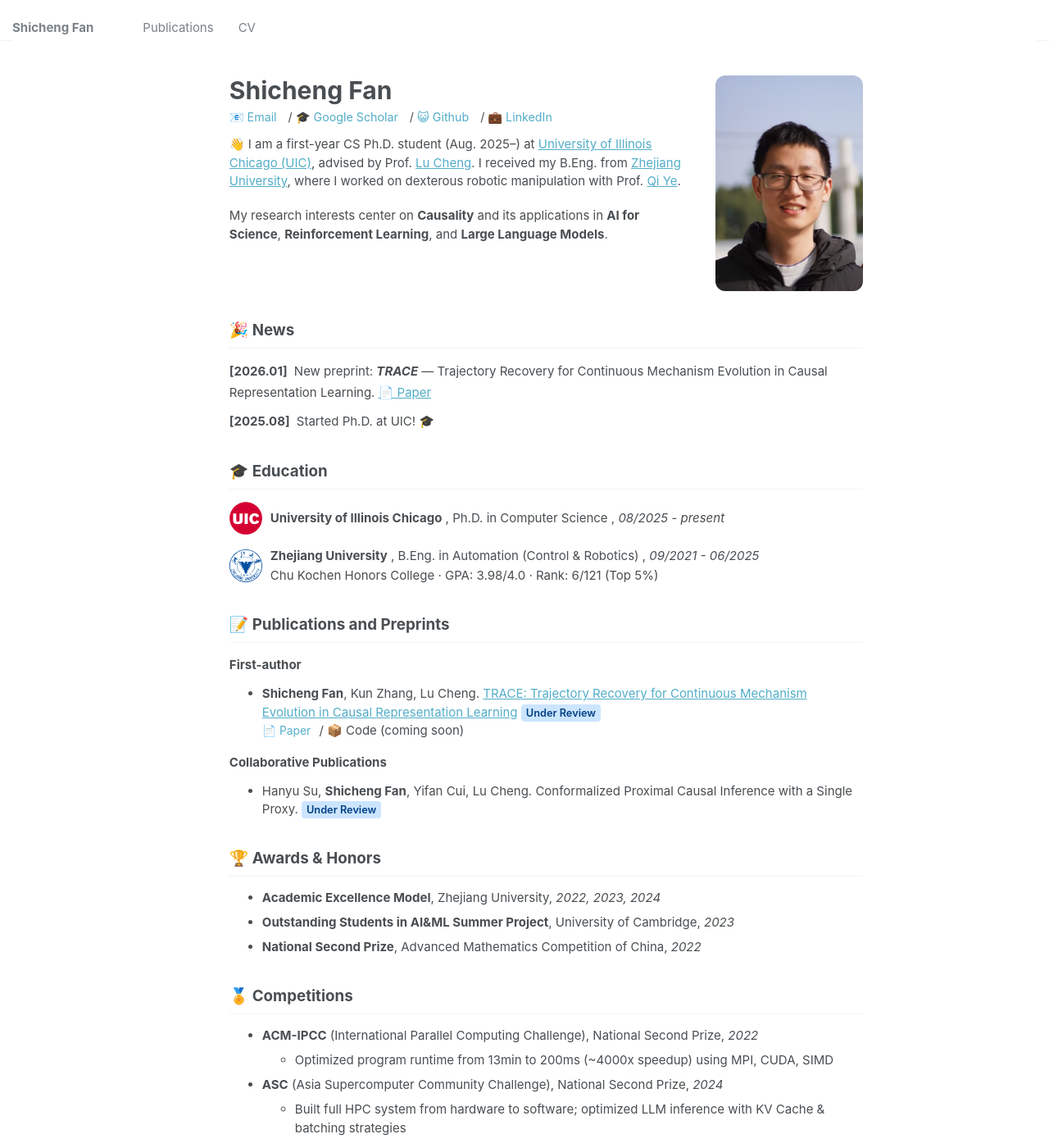
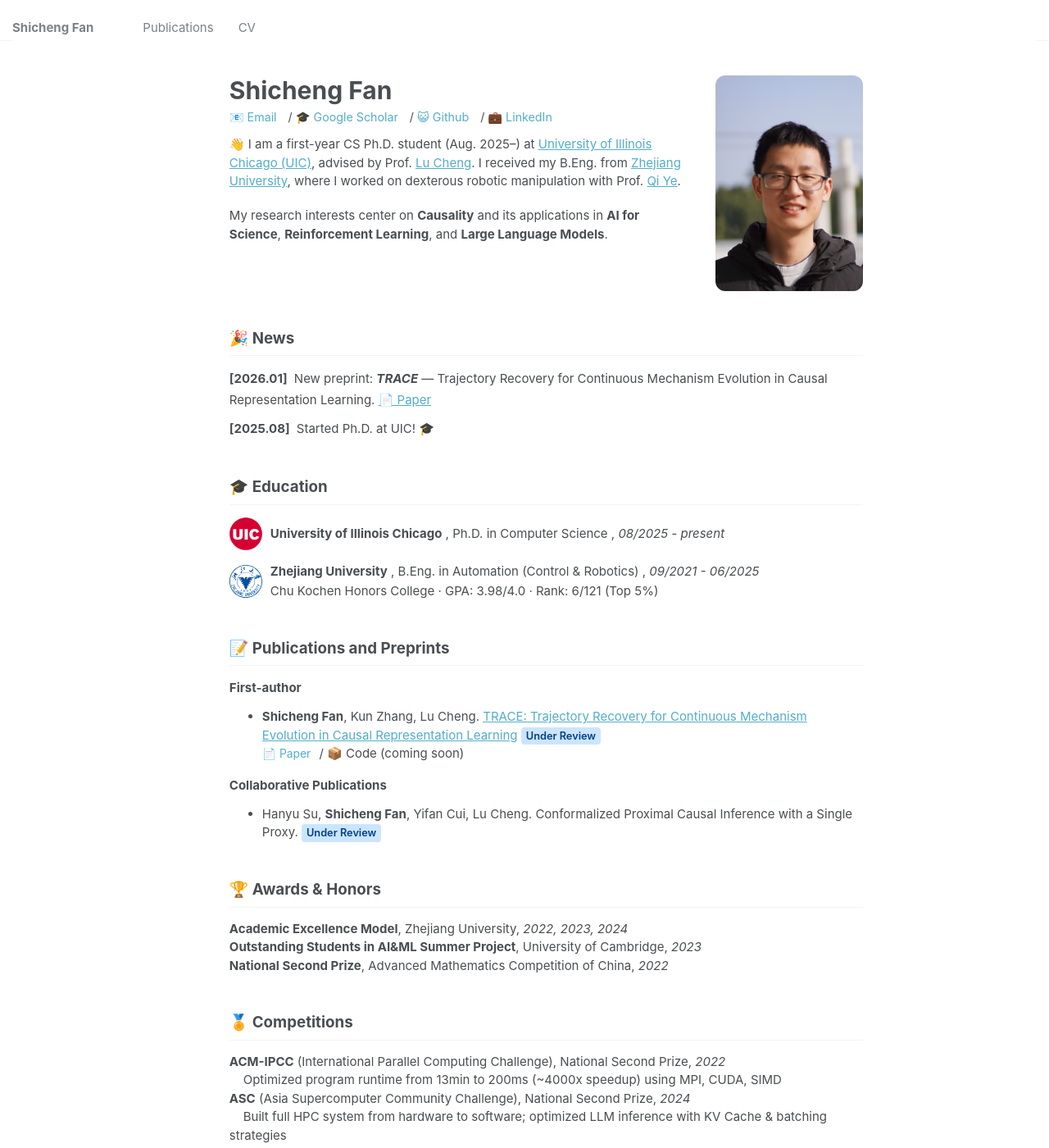
Before and after one commit to shichengf/shichengf.github.io, a Jekyll site: the page built from _pages/about.md, in a window 1280 px wide and 1400 px high. Shown: the whole window at 82% size. Built offline with Jekyll 4.4.1, drawn with Linux system fonts in a browser that asks for light colours.

Commit message:
clean up formatting

```diff
--- a/_includes/head/custom.html
+++ b/_includes/head/custom.html
@@ -28,7 +28,7 @@ html { font-size: 15px; }
 }
 
 /* Section spacing */
-h2 { margin-top: 2em; margin-bottom: 0.8em; }
+h2 { margin-top: 2.5em; margin-bottom: 0.8em; }
 h3 { margin-top: 1.2em; margin-bottom: 0.6em; }
 
 /* Venue tags */
--- a/_pages/about.md
+++ b/_pages/about.md
@@ -60,14 +60,14 @@ redirect_from:
 
 ## 🏆 Awards & Honors
 
-* **Academic Excellence Model**, Zhejiang University, *2022, 2023, 2024*
-* **Outstanding Students in AI&ML Summer Project**, University of Cambridge, *2023*
-* **National Second Prize**, Advanced Mathematics Competition of China, *2022*
+**Academic Excellence Model**, Zhejiang University, *2022, 2023, 2024*<br>
+**Outstanding Students in AI&ML Summer Project**, University of Cambridge, *2023*<br>
+**National Second Prize**, Advanced Mathematics Competition of China, *2022*
 
 
 ## 🏅 Competitions
 
-* **ACM-IPCC** (International Parallel Computing Challenge), National Second Prize, *2022*
-  * Optimized program runtime from 13min to 200ms (~4000x speedup) using MPI, CUDA, SIMD
-* **ASC** (Asia Supercomputer Community Challenge), National Second Prize, *2024*
-  * Built full HPC system from hardware to software; optimized LLM inference with KV Cache & batching strategies
+**ACM-IPCC** (International Parallel Computing Challenge), National Second Prize, *2022*<br>
+&nbsp;&nbsp;&nbsp;&nbsp;Optimized program runtime from 13min to 200ms (~4000x speedup) using MPI, CUDA, SIMD<br>
+**ASC** (Asia Supercomputer Community Challenge), National Second Prize, *2024*<br>
+&nbsp;&nbsp;&nbsp;&nbsp;Built full HPC system from hardware to software; optimized LLM inference with KV Cache & batching strategies
```
Also changed, not shown: 2 other files.
